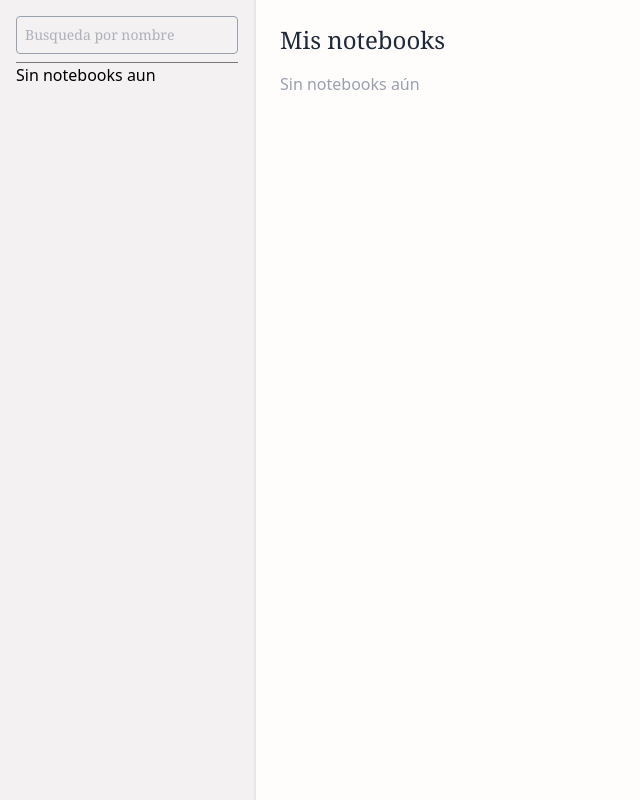
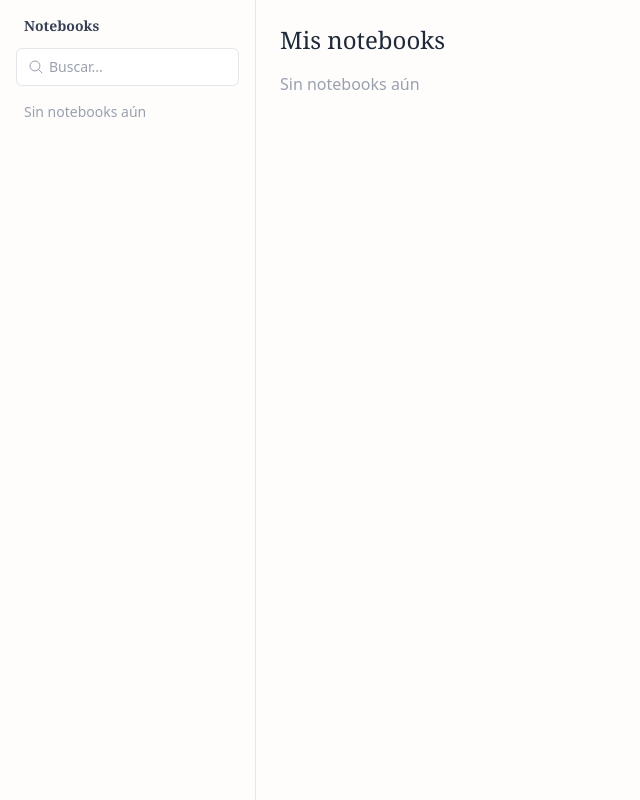
Before and after one commit to AngelosGD/jswrite, a Next.js app in the folder apps/web/: page /notebooks in a window 1280 px wide. Shown: the whole page, without its empty margins (0-640 px from the left). Built offline with nearby package versions, Linux system fonts and the light colour scheme.

Commit message:
rediseño del aside de la pagina de notebooks: header, buscador con icono y lista minimalista

```diff
--- a/apps/web/app/notebooks/page.tsx
+++ b/apps/web/app/notebooks/page.tsx
@@ -6,23 +6,53 @@ export default function NotebooksPage() {
 
   return (
     <div className="flex h-screen">
-      <aside className="w-64 border-r-2 border-gray-200 p-4 bg-gray-800/5">
+      <aside className="flex w-64 shrink-0 flex-col border-r border-gray-200 p-4">
+        <p className="px-2 font-serif text-sm font-semibold text-gray-700">
+          Notebooks
+        </p>
+
+        <div className="relative mt-3">
+          <svg
+            xmlns="http://www.w3.org/2000/svg"
+            fill="none"
+            viewBox="0 0 24 24"
+            strokeWidth="1.5"
+            stroke="currentColor"
+            className="pointer-events-none absolute top-1/2 left-3 size-4 -translate-y-1/2 text-gray-400"
+          >
+            <path
+              strokeLinecap="round"
+              strokeLinejoin="round"
+              d="m21 21-5.197-5.197m0 0A7.5 7.5 0 1 0 5.196 5.196a7.5 7.5 0 0 0 10.607 10.607Z"
+            />
+          </svg>
           <input
-          placeholder="Busqueda por nombre"
-          className="text-sm text-gray-500 border border-gray-400 p-2 w-full font-serif rounded"
-        ></input>
-        <br />
-        <hr className="mt-2 opacity-50"></hr>
-        {notebooks.length === 0 && <p>Sin notebooks aun</p>}
+            type="text"
+            placeholder="Buscar..."
+            className="w-full rounded-md border border-gray-200 bg-white py-2 pr-3 pl-8 text-sm text-gray-700 placeholder:text-gray-400 focus:border-gray-400 focus:outline-none focus:ring-1 focus:ring-gray-400"
+          />
+        </div>
+
+        <nav className="mt-4 flex flex-1 flex-col gap-1 overflow-y-auto pr-1">
+          {notebooks.length === 0 && (
+            <p className="px-2 text-sm text-gray-400">Sin notebooks aún</p>
+          )}
 
           {notebooks.map((n) => (
             <button
               key={n.id}
-            className="flex items-center gap-2 text-gray-500 font-serif h-15 border border-black/30 mt-3 p-2 rounded w-full bg-white"
+              className="group flex items-center gap-2.5 rounded-md px-2 py-2 text-left transition duration-100 ease hover:bg-gray-100"
             >
-            <span>{n.name}</span>
+              <span
+                className="size-2.5 shrink-0 rounded-full"
+                style={{ backgroundColor: n.color }}
+              />
+              <span className="truncate text-sm font-medium text-gray-700 group-hover:text-gray-900">
+                {n.name}
+              </span>
             </button>
           ))}
+        </nav>
       </aside>
 
       <main className="flex-1 p-6">
```
Lines whose indentation alone changed are shown as unchanged.
